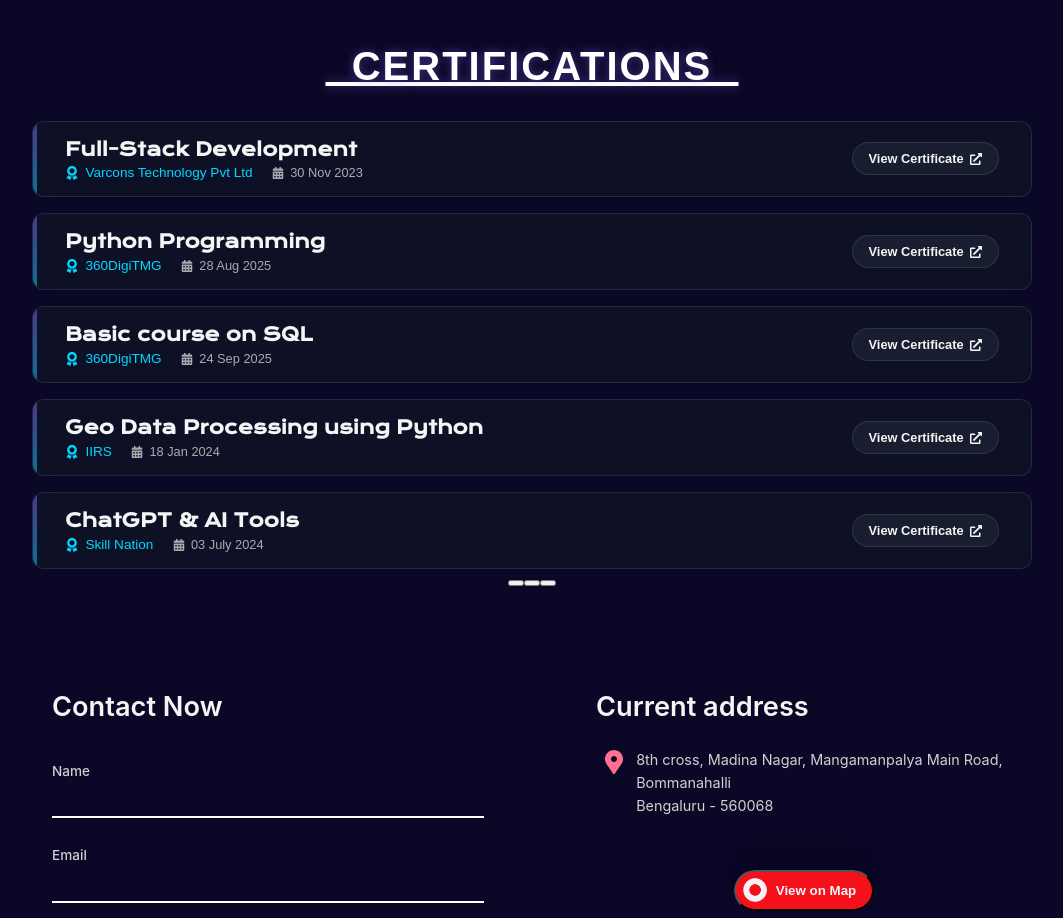
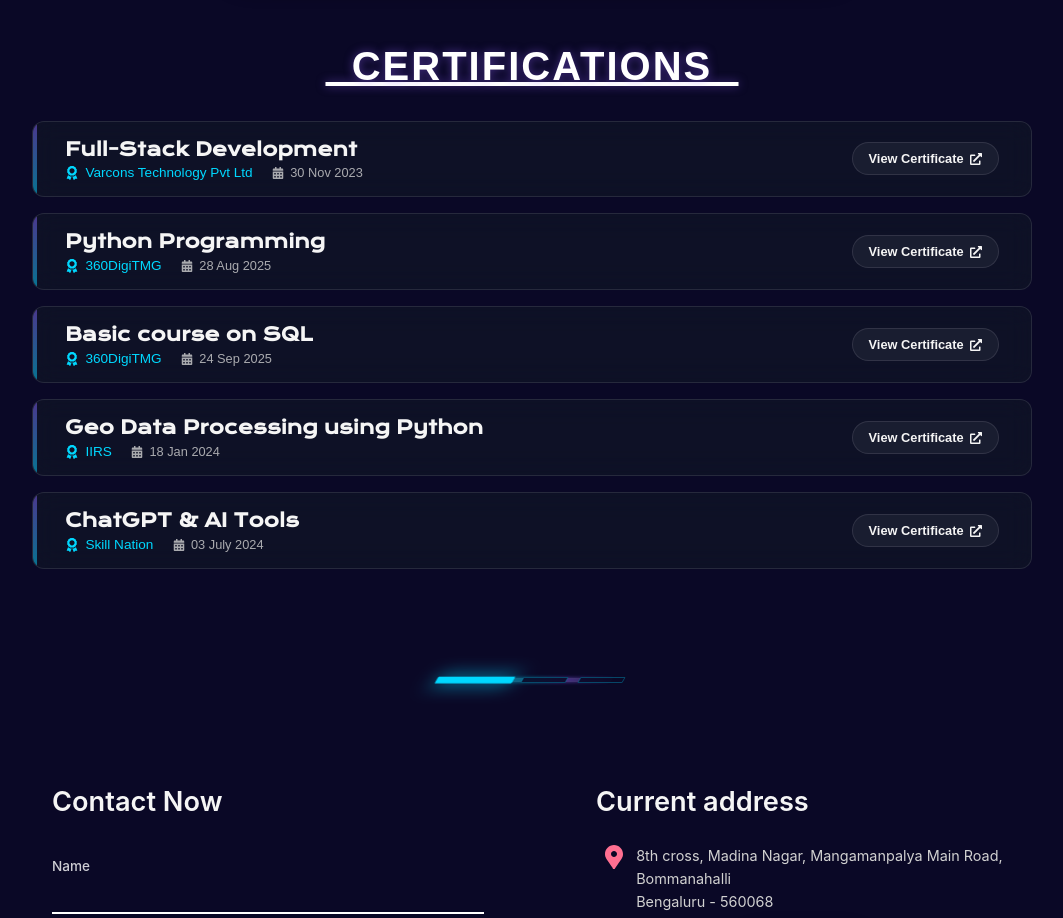
Before and after one commit to azzu-sheikh/MyPortfolio, a React (Vite) app: page / in a window 1280 px wide. Shown: the part 3640-4558 px from the top of the page, without its empty margins (108-1171 px from the left). Built offline with nearby package versions, Linux system fonts and the light colour scheme; no server answers.

Commit message:
Refactor Certifications styles with pagination
Added pagination styles and enhanced card layout.

```diff
--- a/src/components/Certifications.module.css
+++ b/src/components/Certifications.module.css
@@ -19,40 +19,36 @@
   text-shadow: 0 0 10px rgba(139, 92, 246, 0.5);
 }
 
-/* List Layout */
+/* --- List Layout --- */
 .listContainer {
   display: flex;
   flex-direction: column;
-  gap: 1rem; /* Reduced gap between cards */
+  gap: 1rem;
   width: 100%;
   max-width: 1000px;
   margin: 0 auto;
   padding: 0;
   list-style: none;
+  min-height: 500px;
 }
 
-/* Card as a List Item */
+/* --- Card Styles --- */
 .card {
   background: rgba(17, 24, 39, 0.6);
   backdrop-filter: blur(12px);
   -webkit-backdrop-filter: blur(12px);
-
   border: 1px solid rgba(255, 255, 255, 0.1);
   border-radius: 12px;
-  /* Reduced padding significantly to reduce height */
   padding: 1rem 1.5rem;
   position: relative;
   overflow: hidden;
   transition: all 0.3s ease;
-
   display: flex;
   flex-direction: column;
-  /* Reduced internal gap */
   gap: 0.8rem;
   text-decoration: none;
 }
 
-/* Hover Effects */
 .card:hover {
   transform: translateX(10px);
   border-color: #00D8FF;
@@ -78,19 +74,19 @@
   width: 6px;
 }
 
-/* Content Layout */
+/* --- Content Typography --- */
 .cardContent {
   flex: 1;
   display: flex;
   flex-direction: column;
-  justify-content: center; /* Center content vertically */
-  gap: 0.25rem; /* Tighter gap between title and details */
+  justify-content: center;
+  gap: 0.25rem;
   z-index: 2;
 }
 
 .certTitle {
   font-family: 'Krona One', monospace;
-  font-size: 1.05rem; /* Slightly smaller for compact look */
+  font-size: 1.05rem;
   font-weight: 600;
   color: #F5F5F5;
   line-height: 1.3;
@@ -122,13 +118,13 @@
   gap: 0.4rem;
 }
 
-/* Button Area */
+/* --- Button Area --- */
 .cardFooter {
   display: flex;
   align-items: center;
   justify-content: flex-start;
   z-index: 2;
-  margin-top: 0; /* Remove top margin to save height */
+  margin-top: 0;
 }
 
 .viewBtn {
@@ -136,7 +132,6 @@
   font-weight: 600;
   color: #F5F5F5;
   background: rgba(255, 255, 255, 0.05);
-  /* Smaller button padding */
   padding: 0.5rem 1rem;
   border-radius: 50px;
   border: 1px solid rgba(255, 255, 255, 0.1);
@@ -161,15 +156,125 @@
   transform: translateX(3px);
 }
 
-/* Responsive: Desktop Row Layout */
+/* --- ELECTRICITY PAGINATION --- */
+.pagination {
+  display: flex;
+  justify-content: center;
+  align-items: center;
+  gap: 12px;
+  margin-top: 3.5rem;
+  position: relative;
+  /* Ensure container is wide enough for the electric beams */
+  padding: 0 20px;
+}
+
+/* 1. The Static Track (Faint Line) */
+.pagination::before {
+  content: '';
+  position: absolute;
+  top: 50%;
+  left: 50%;
+  transform: translate(-50%, -50%) skewX(-30deg);
+  width: 70%;
+  height: 2px;
+  background: rgba(255, 255, 255, 0.05);
+  border: 1px solid rgba(255, 255, 255, 0.05);
+  z-index: 0;
+  pointer-events: none;
+}
+
+/* 2. The FLOWING CURRENT (Animated Beam) */
+.pagination::after {
+  content: '';
+  position: absolute;
+  top: 50%;
+  left: 50%;
+  transform: translate(-50%, -50%) skewX(-30deg);
+  width: 70%;
+  height: 4px; /* Slightly thicker than track */
+
+  /* Electric Bolt Gradient */
+  background: linear-gradient(
+    90deg,
+    transparent 0%,
+    transparent 20%,
+    rgba(0, 216, 255, 0.1) 30%,
+    rgba(0, 216, 255, 0.8) 50%, /* Bright Head */
+    rgba(139, 92, 246, 0.8) 60%, /* Trailing Purple spark */
+    transparent 80%,
+    transparent 100%
+  );
+
+  background-size: 200% 100%;
+  z-index: 0;
+  opacity: 0.8;
+  filter: blur(2px); /* Makes it glow like plasma */
+
+  /* Fast continuous flow */
+  animation: electricFlow 1.5s linear infinite;
+  pointer-events: none;
+}
+
+@keyframes electricFlow {
+  0% { background-position: 200% 0; }
+  100% { background-position: -200% 0; }
+}
+
+/* Base Bullet Style */
+.pageBullet {
+  position: relative;
+  z-index: 1;
+  width: 45px;
+  height: 6px;
+  background: rgba(10, 8, 38, 0.9); /* Dark bg to block the track line */
+  border: 1px solid rgba(0, 216, 255, 0.3);
+  border-radius: 1px;
+  cursor: pointer;
+  transform: skewX(-30deg);
+  transition: all 0.3s cubic-bezier(0.25, 1, 0.5, 1);
+  overflow: hidden;
+  padding: 0;
+}
+
+.pageBullet:hover {
+  border-color: #00D8FF;
+  box-shadow: 0 0 8px rgba(0, 216, 255, 0.4);
+  background: rgba(0, 216, 255, 0.1);
+}
+
+/* --- ACTIVE STATE: High Voltage --- */
+.activeBullet {
+  width: 70px;
+  background: #00D8FF;
+  border-color: #00D8FF;
+
+  /* Neon Bloom */
+  box-shadow:
+    0 0 15px rgba(0, 216, 255, 0.9),
+    0 0 30px rgba(0, 216, 255, 0.4),
+    inset 0 0 10px rgba(255, 255, 255, 0.8);
+
+  transform: skewX(-30deg) scale(1.1);
+
+  /* Unstable electricity flicker */
+  animation: voltageFlicker 2s infinite alternate;
+}
+
+@keyframes voltageFlicker {
+  0%   { opacity: 1; box-shadow: 0 0 15px rgba(0, 216, 255, 0.9); }
+  45%  { opacity: 1; box-shadow: 0 0 15px rgba(0, 216, 255, 0.9); }
+  50%  { opacity: 0.8; box-shadow: 0 0 5px rgba(0, 216, 255, 0.6); } /* Quick dim */
+  55%  { opacity: 1; box-shadow: 0 0 20px rgba(0, 216, 255, 1); } /* Burst */
+  100% { opacity: 1; box-shadow: 0 0 15px rgba(0, 216, 255, 0.9); }
+}
+
+/* --- Responsive Layout --- */
 @media (min-width: 768px) {
   .card {
     flex-direction: row;
     align-items: center;
-    /* Compact padding for desktop row */
     padding: 1rem 2rem;
     gap: 1.5rem;
-    min-height: auto; /* Ensure it doesn't force a minimum height */
   }
 
   .cardFooter {
```
